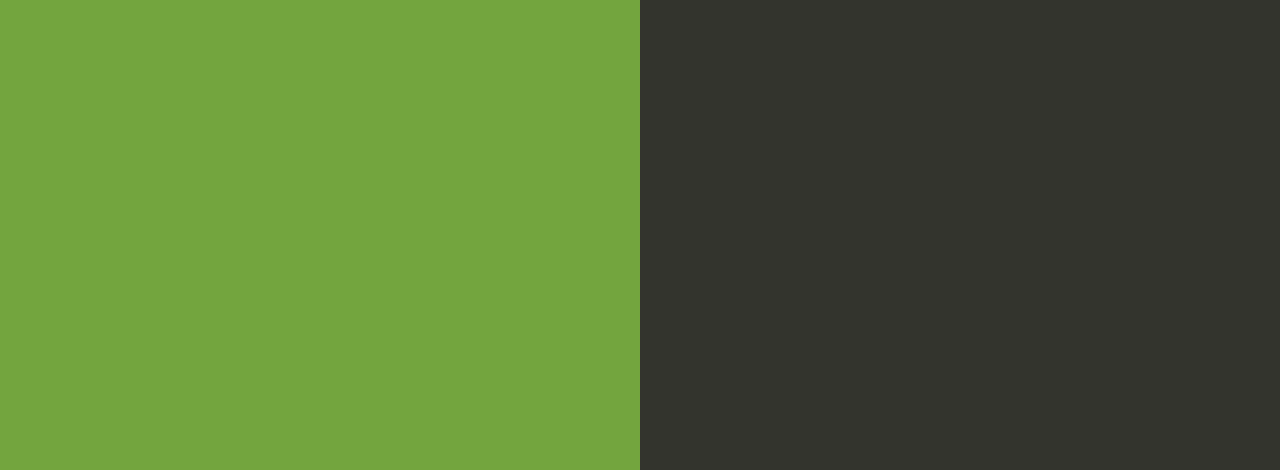
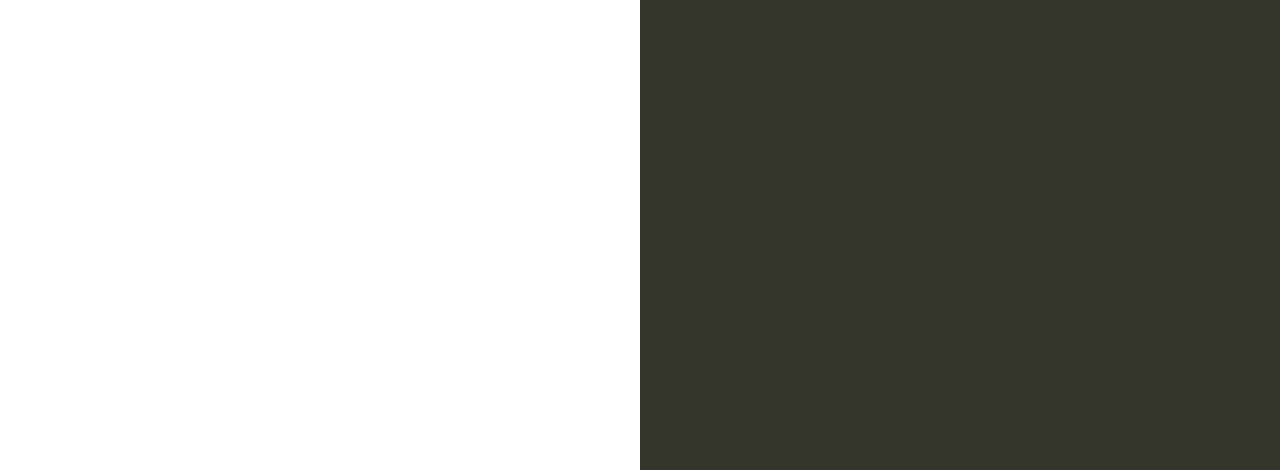
Before and after one commit to sachinghumre/Admin, a website: page index.html in a window 1280 px wide. Shown: the part 330-800 px from the top of the page. Drawn offline with Linux system fonts and the light colour scheme.

Commit message:
Added mangento to background application

```diff
--- a/index.html
+++ b/index.html
@@ -35,7 +35,7 @@
 
         text-align: right;
         padding-top: 11em;
-        background-color: #73A53E;
+        background-color: Magento;
 
       }
       .textColumn p {
```
